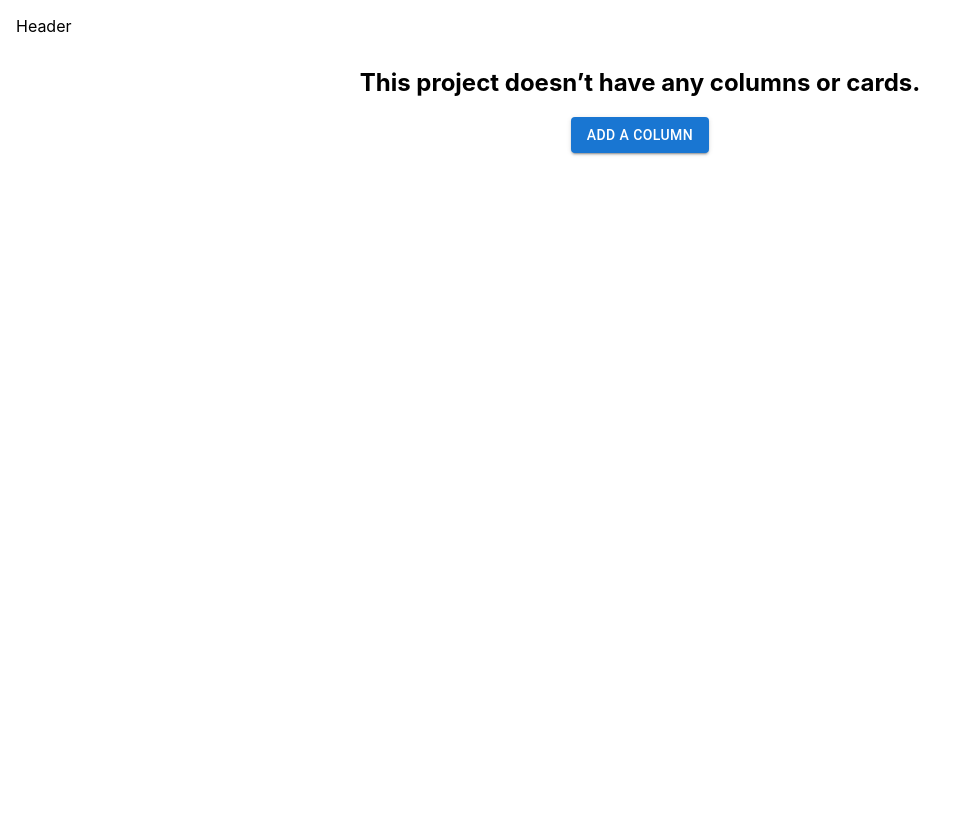
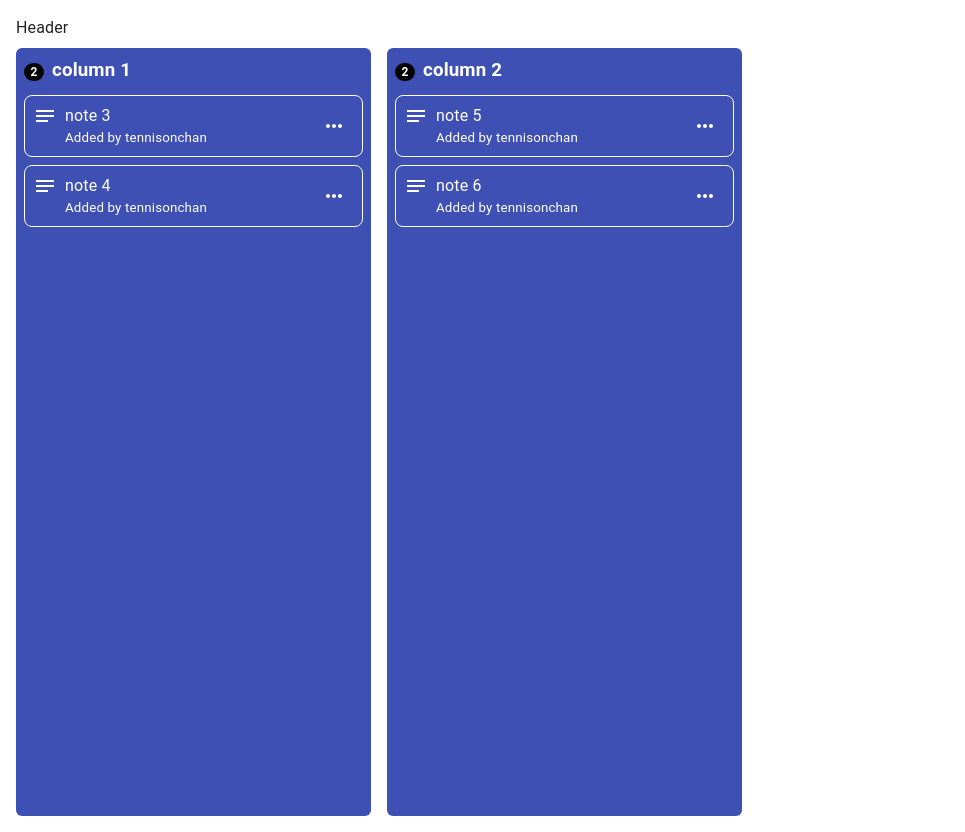
Before and after one commit to tennisonchan/kanban-dnd, a React (Create React App) app: page / in a window 1280 px wide. Shown: the whole page, without its empty margins (0-965 px from the left). Before the commit the page ends 800 px from the top, so only its background shows below. Built offline with nearby package versions, Linux system fonts and the light colour scheme.

Commit message:
Add styles to the columns and the cards

```diff
--- a/package.json
+++ b/package.json
@@ -10,6 +10,7 @@
     "@testing-library/jest-dom": "^5.16.1",
     "@testing-library/react": "^11.2.7",
     "@testing-library/user-event": "^12.8.3",
+    "axios": "^0.25.0",
     "react": "^17.0.2",
     "react-dom": "^17.0.2",
     "react-router-dom": "^6.2.1",
--- /dev/null
+++ b/public/dummyData.json
@@ -0,0 +1,29 @@
+{
+  "columns": {
+    "1": {
+      "name": "column 1",
+      "notes": {
+        "3": {
+          "content": "note 3"
+        },
+        "4": {
+          "content": "note 4"
+        }
+      },
+      "noteOrder": ["3", "4"]
+    },
+    "2": {
+      "name": "column 2",
+      "notes": {
+        "5": {
+          "content": "note 5"
+        },
+        "6": {
+          "content": "note 6"
+        }
+      },
+      "noteOrder": ["5", "6"]
+    }
+  },
+  "columnOrder": ["1", "2"]
+}
--- a/src/app/components/App.css
+++ /dev/null
@@ -1,38 +0,0 @@
-.App {
-  text-align: center;
-}
-
-.App-logo {
-  height: 40vmin;
-  pointer-events: none;
-}
-
-@media (prefers-reduced-motion: no-preference) {
-  .App-logo {
-    animation: App-logo-spin infinite 20s linear;
-  }
-}
-
-.App-header {
-  background-color: #282c34;
-  min-height: 100vh;
-  display: flex;
-  flex-direction: column;
-  align-items: center;
-  justify-content: center;
-  font-size: calc(10px + 2vmin);
-  color: white;
-}
-
-.App-link {
-  color: #61dafb;
-}
-
-@keyframes App-logo-spin {
-  from {
-    transform: rotate(0deg);
-  }
-  to {
-    transform: rotate(360deg);
-  }
-}
--- a/src/app/components/App.js
+++ b/src/app/components/App.js
@@ -1,14 +1,35 @@
 import React from "react";
-import "./App.css";
 import Home from "app/components/Home";
 import { Route, Routes, Navigate } from "react-router-dom";
+import { createTheme, ThemeProvider } from "@mui/material/styles";
+import CssBaseline from "@mui/material/CssBaseline";
+
+const theme = createTheme({
+  palette: {
+    primary: {
+      light: "#757ce8",
+      main: "#3f50b5",
+      dark: "#002884",
+      contrastText: "#fff",
+    },
+    secondary: {
+      light: "#ff7961",
+      main: "#f44336",
+      dark: "#ba000d",
+      contrastText: "#000",
+    },
+  },
+});
 
 function App() {
   return (
-    <Routes>
-      <Route exact path="/" element={<Home />} />
-      <Route path="*" element={<Navigate to="/" />} />
-    </Routes>
+    <ThemeProvider theme={theme}>
+      <CssBaseline />
+      <Routes>
+        <Route exact path="/" element={<Home />} />
+        <Route path="*" element={<Navigate to="/" />} />
+      </Routes>
+    </ThemeProvider>
   );
 }
 
--- a/src/app/components/ColumnBoard.js
+++ b/src/app/components/ColumnBoard.js
@@ -1,36 +1,133 @@
 import React, { useState } from "react";
 import Box from "@mui/material/Box";
+import IconButton from "@mui/material/IconButton";
 import AddColumnModal from "app/components/AddColumnModal";
 import { makeStyles } from "@mui/styles";
+import NotesIcon from "@mui/icons-material/Notes";
+import MoreHorizIcon from "@mui/icons-material/MoreHoriz";
 
 const useStyles = makeStyles((theme) => ({
   columnBoard: {
+    minWidth: "355px",
+    maxWidth: "355px",
+    borderWidth: "1px",
+    borderRadius: "6px",
     display: "flex",
     flexDirection: "column",
-    justifyContent: "center",
+    color: theme.palette.primary.contrastText,
+    backgroundColor: theme.palette.primary.main,
+    marginRight: theme.spacing(2),
+  },
+  columnName: {
+    display: "inline-block",
+    paddingLeft: theme.spacing(1),
+    paddingRight: theme.spacing(1),
+    margin: 0,
+  },
+  counter: {
+    display: "inline-block",
+    minWidth: "20px",
+    padding: "0 6px",
+    fontSize: "12px",
+    fontWeight: "700",
+    lineHeight: "18px",
+    color: theme.palette.primary.contrastText,
+    textAlign: "center",
+    backgroundColor: theme.palette.secondary.contrastText,
+    borderRadius: "2em",
+  },
+  columnHeader: {
+    padding: theme.spacing(1),
+  },
+  columnCards: {
+    paddingLeft: theme.spacing(1),
+    paddingRight: theme.spacing(1),
+    paddingBottom: theme.spacing(1),
+  },
+  columnCard: {
+    display: "flex",
+    paddingLeft: theme.spacing(5),
+    padding: theme.spacing(1),
+    marginTop: "3px",
+    marginBottom: theme.spacing(1),
+    whiteSpace: "normal",
+    borderRadius: theme.spacing(1),
+    border: `1px solid ${theme.palette.primary.contrastText}`,
+    position: "relative",
+  },
+  cardIcon: {
+    position: "absolute",
+    top: theme.spacing(1),
+    left: theme.spacing(1),
+  },
+  cardContent: {
+    display: "flex",
+    flexDirection: "column",
+    flexGrow: 1,
+    marginRight: theme.spacing(3),
+  },
+  editNoteIconWrap: {
     alignItems: "center",
+    display: "flex",
+  },
+  editNoteIcon: {
+    color: theme.palette.primary.contrastText,
   },
 }));
 
-const ColumnBoardHeader = (props) => {};
+const ColumnBoardHeader = (props) => {
+  const { columnName, noteCount } = props;
+  const classes = useStyles();
 
-const NoteForm = (props) => {};
+  return (
+    <div className={classes.columnHeader}>
+      <span className={classes.counter}>{noteCount}</span>
+      <h3 className={classes.columnName}>{columnName}</h3>
+    </div>
+  );
+};
 
-const ColumnNote = () => {};
+const NoteForm = (props) => {
+  return <div>note form</div>;
+};
+
+const ColumnCard = (props) => {
+  const classes = useStyles();
+  const { note } = props;
+  console.log({ note });
+  return (
+    <div className={classes.columnCard}>
+      <NotesIcon className={classes.cardIcon} />
+      <div className={classes.cardContent}>
+        <div>{note.content}</div>
+        <small>Added by tennisonchan</small>
+      </div>
+      <div className={classes.editNoteIconWrap}>
+        <IconButton>
+          <MoreHorizIcon className={classes.editNoteIcon} />
+        </IconButton>
+      </div>
+    </div>
+  );
+};
 
 const ColumnBoard = (props) => {
   const { column } = props;
   const { name, notes = {}, noteOrder = [] } = column;
   const classes = useStyles();
   const [isOpen, setIsOpen] = useState(false);
+  const [isAddingNote, setIsAddingNote] = useState(false);
+  const noteCount = noteOrder.length;
 
   return (
     <Box className={classes.columnBoard}>
-      <ColumnBoardHeader columnName={name} />
-      <NoteForm />
-      {noteOrder.map((noteId) => (
-        <ColumnNote note={notes[noteId]} />
-      ))}
+      <ColumnBoardHeader columnName={name} noteCount={noteCount} />
+      {isAddingNote && <NoteForm />}
+      <div className={classes.columnCards}>
+        {noteOrder.map((noteId) => (
+          <ColumnCard key={noteId} note={notes[noteId]} />
+        ))}
+      </div>
     </Box>
   );
 };
--- a/src/app/components/Home.js
+++ b/src/app/components/Home.js
@@ -3,18 +3,33 @@ import Container from "@mui/material/Container";
 import Header from "app/components/Header";
 import EmptyColumn from "app/components/EmptyColumn";
 import ColumnBoard from "app/components/ColumnBoard";
+import { useFetchColumns } from "app/hooks";
+import { makeStyles } from "@mui/styles";
+
+const useStyles = makeStyles((theme) => ({
+  columnsBoards: {
+    display: "flex",
+    height: "100%",
+    padding: theme.spacing(2),
+  },
+}));
 
 function Home(props) {
-  const { columns = {}, columnOrder = [] } = props;
-  const isNoColumns = !columns.length;
+  const [{ columns = {}, columnOrder = [] }] = useFetchColumns();
+  const classes = useStyles();
+  console.log(columns, columnOrder);
+  const isNoColumns = !columnOrder.length;
   return (
     <>
       <Header />
       {isNoColumns && <EmptyColumn />}
-      {!isNoColumns &&
-        columnOrder.map((columnId) => {
-          return <ColumnBoard column={columns[columnId]} />;
-        })}
+      {!isNoColumns && (
+        <div className={classes.columnsBoards}>
+          {columnOrder.map((columnId) => {
+            return <ColumnBoard key={columnId} column={columns[columnId]} />;
+          })}
+        </div>
+      )}
     </>
   );
 }
--- /dev/null
+++ b/src/app/hooks/index.js
@@ -0,0 +1,3 @@
+import useFetchColumns from "./useFetchColumns";
+
+export { useFetchColumns };
--- /dev/null
+++ b/src/app/hooks/useFetchColumns.js
@@ -0,0 +1,52 @@
+import React, { useEffect, useReducer } from "react";
+import axios from "axios";
+
+const initialState = { columns: {}, columnOrder: [] };
+
+function reducer(state, action) {
+  const { payload } = action;
+  switch (action.type) {
+    case "loadColumns":
+      const { columns, columnOrder } = payload;
+      return {
+        ...state,
+        columns,
+        columnOrder,
+      };
+    case "addColumns":
+      const newColumnIds = Object.keys(payload);
+      return {
+        ...state,
+        columns: { ...state.columns, ...payload },
+        columnOrder: [...state.columnOrder, ...newColumnIds],
+      };
+    default:
+      return state;
+  }
+}
+
+function useFetchColumns() {
+  const [state, dispatch] = useReducer(reducer, initialState);
+
+  function addColumns(payload) {
+    dispatch({ type: "addColumns", payload });
+  }
+
+  function loadColumns(payload) {
+    dispatch({ type: "loadColumns", payload });
+  }
+
+  useEffect(() => {
+    async function fetchColumns() {
+      const resp = await axios.get("./dummyData.json");
+      console.log(resp.data);
+      loadColumns(resp.data);
+    }
+    fetchColumns();
+  }, []);
+
+  console.log({ state });
+  return [state, { addColumns }];
+}
+
+export default useFetchColumns;
--- /dev/null
+++ b/src/app/variables.css
@@ -0,0 +1,3 @@
+:root {
+  --color-canvas-inset: #010409;
+}
--- a/src/index.css
+++ b/src/index.css
@@ -1,13 +1,22 @@
+html {
+  height: 100%;
+}
+
 body {
+  height: 100%;
   margin: 0;
-  font-family: -apple-system, BlinkMacSystemFont, 'Segoe UI', 'Roboto', 'Oxygen',
-    'Ubuntu', 'Cantarell', 'Fira Sans', 'Droid Sans', 'Helvetica Neue',
+  font-family: -apple-system, BlinkMacSystemFont, "Segoe UI", "Roboto", "Oxygen",
+    "Ubuntu", "Cantarell", "Fira Sans", "Droid Sans", "Helvetica Neue",
     sans-serif;
   -webkit-font-smoothing: antialiased;
   -moz-osx-font-smoothing: grayscale;
 }
 
+#root {
+  height: 100%;
+}
+
 code {
-  font-family: source-code-pro, Menlo, Monaco, Consolas, 'Courier New',
+  font-family: source-code-pro, Menlo, Monaco, Consolas, "Courier New",
     monospace;
 }
--- a/src/index.js
+++ b/src/index.js
@@ -5,16 +5,11 @@ import App from "app/components/App";
 import { BrowserRouter } from "react-router-dom";
 import * as serviceWorkerRegistration from "./serviceWorkerRegistration";
 import reportWebVitals from "./reportWebVitals";
-import { createTheme, ThemeProvider } from "@mui/material/styles";
-
-const theme = createTheme();
 
 ReactDOM.render(
   <BrowserRouter>
     <React.StrictMode>
-      <ThemeProvider theme={theme}>
-        <App />
-      </ThemeProvider>
+      <App />
     </React.StrictMode>
   </BrowserRouter>,
   document.getElementById("root")
```
Also changed, not shown: 1 other file (tests, documents, lock files or other folders).
